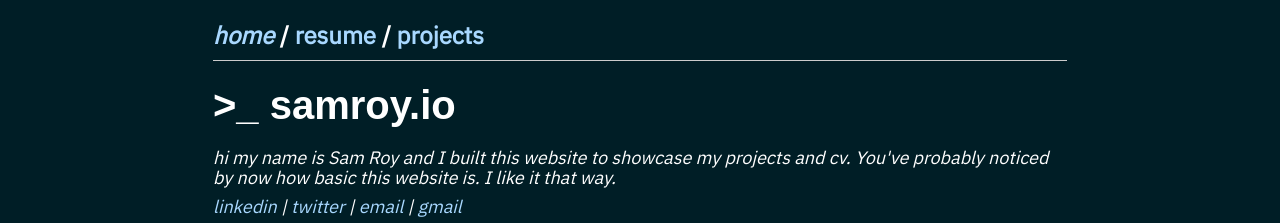
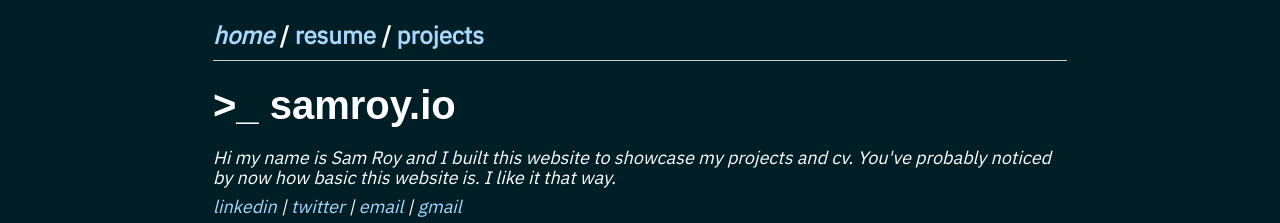
Before and after one commit to SamRoyDev/samroyio-website, a Gatsby site: page / in a window 1280 px wide. Shown: the top 223 px of the page. Built offline with nearby package versions, Linux system fonts and the light colour scheme; Gatsby itself is replaced by a stand-in of ours.

Commit message:
capitalize H

```diff
--- a/src/pages/index.mdx
+++ b/src/pages/index.mdx
@@ -2,7 +2,7 @@
 ---
 # >_ samroy.io
 
-_hi my name is Sam Roy and I built this website to showcase my projects and cv. You've probably noticed
+_Hi my name is Sam Roy and I built this website to showcase my projects and cv. You've probably noticed
 by now how basic this website is. I like it that way._
 
 *[linkedin](https://www.linkedin.com/in/samroy92/) | [twitter](https://twitter.com/SamRoy92) | [email](mailto:samroy92@live.com) | [gmail](mailto:samuelmarkroy92@gmail.com)*
```
